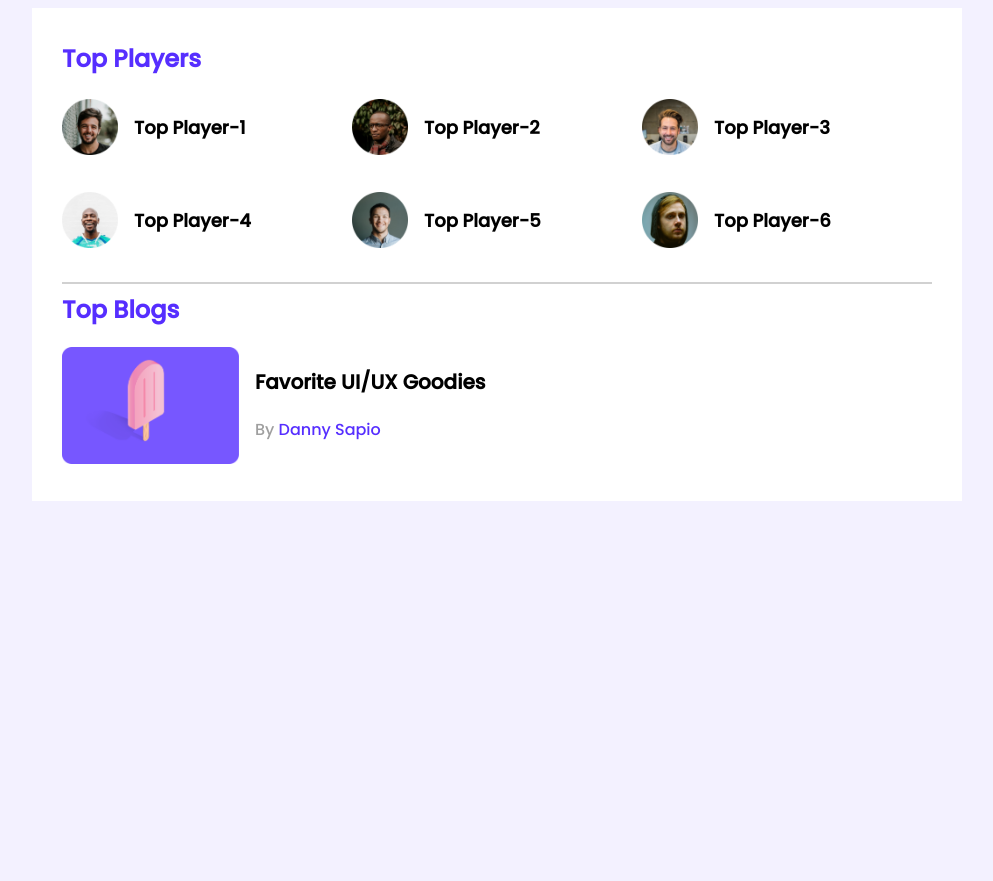
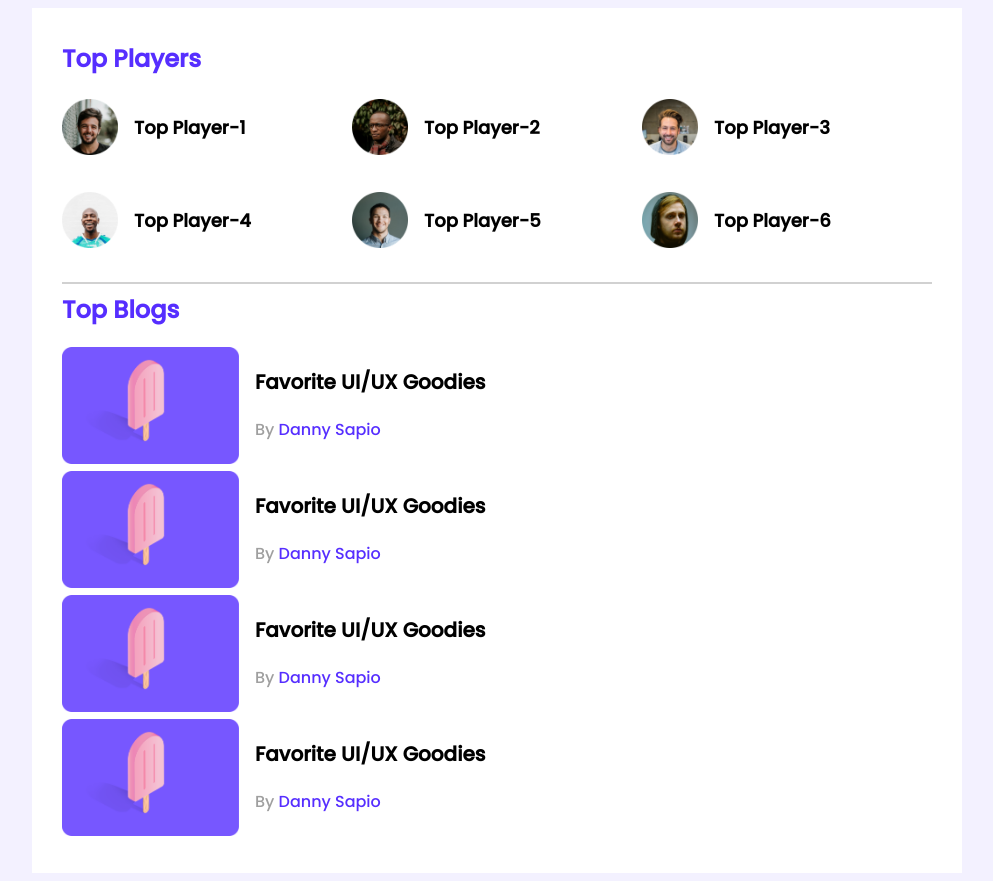
Before and after one commit to mehadiHasanDiner/leader-board-css3, a plain HTML site: page index.html in a window 1280 px wide. Shown: the whole page, without its empty margins (143-1136 px from the left). Before the commit the page ends 800 px from the top, so only its background shows below. Drawn offline with Linux system fonts and the light colour scheme.

Commit message:
top player & top blogs

```diff
--- a/index.html
+++ b/index.html
@@ -57,6 +57,33 @@
               <p class="blog-author">By <a href="#">Danny Sapio</a></p>
             </div>
           </article>
+          <article class="blog">
+            <div class="thumbnail">
+              <img src="images/blogs/blog-1.png" alt="" />
+            </div>
+            <div class="blog-info">
+              <h3 class="blog-title">Favorite UI/UX Goodies</h3>
+              <p class="blog-author">By <a href="#">Danny Sapio</a></p>
+            </div>
+          </article>
+          <article class="blog">
+            <div class="thumbnail">
+              <img src="images/blogs/blog-1.png" alt="" />
+            </div>
+            <div class="blog-info">
+              <h3 class="blog-title">Favorite UI/UX Goodies</h3>
+              <p class="blog-author">By <a href="#">Danny Sapio</a></p>
+            </div>
+          </article>
+          <article class="blog">
+            <div class="thumbnail">
+              <img src="images/blogs/blog-1.png" alt="" />
+            </div>
+            <div class="blog-info">
+              <h3 class="blog-title">Favorite UI/UX Goodies</h3>
+              <p class="blog-author">By <a href="#">Danny Sapio</a></p>
+            </div>
+          </article>
         </div>
       </section>
     </main>
```
